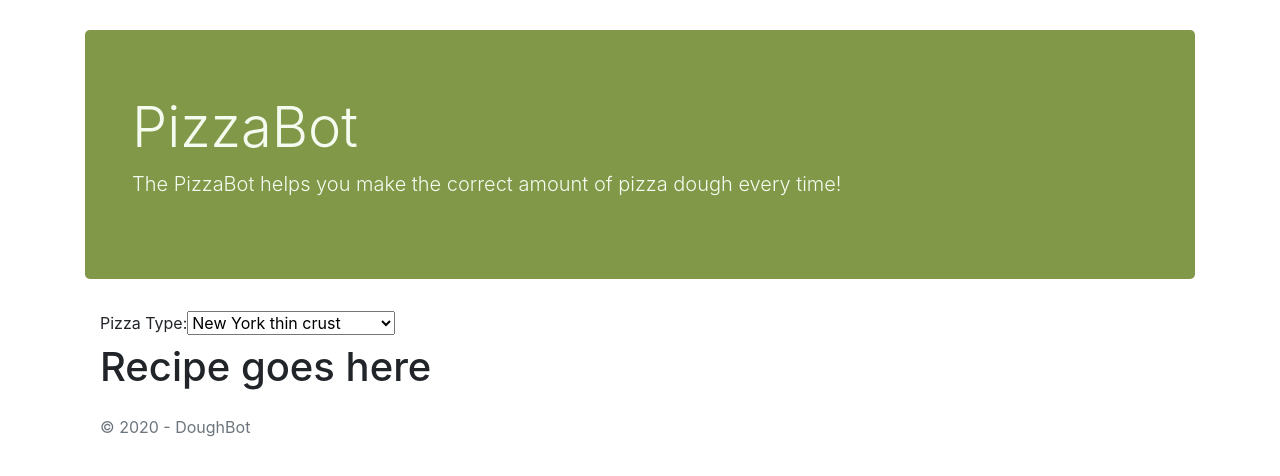
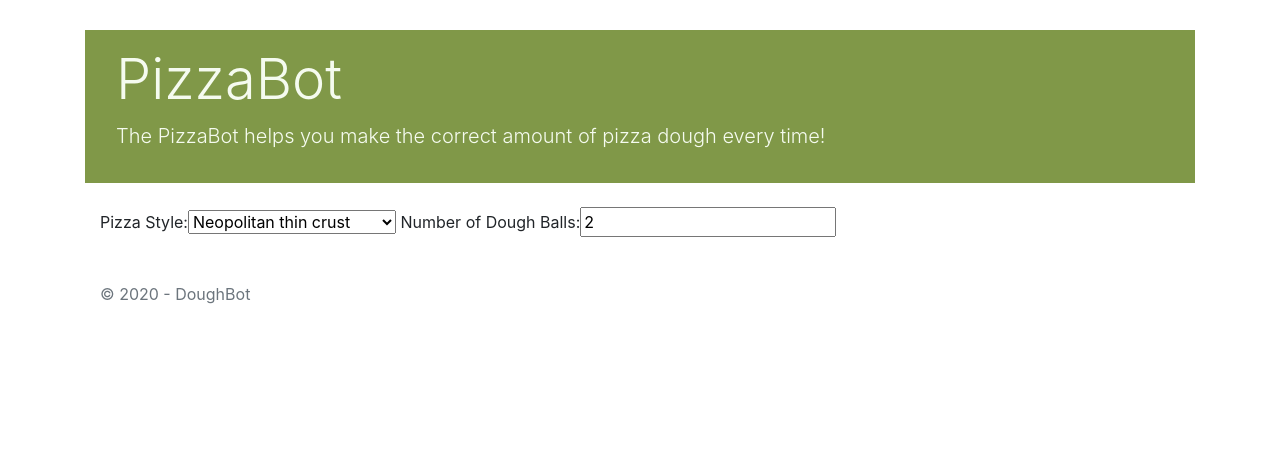
Before and after one commit to mikescha/DoughBot, a Django app: page / in a window 1280 px wide. Shown: the part 56-532 px from the top of the page. Run offline with Django 3.2, Linux system fonts and the light colour scheme; some libraries are stand-ins or nearby versions.

Commit message:
It's alive! Got the recipe showing and calculations done properly.

```diff
--- a/PizzaBot/forms.py
+++ b/PizzaBot/forms.py
@@ -9,11 +9,17 @@
 
 class PizzaForm(forms.Form):
 
-    pizza_type = forms.ChoiceField(
-        label = "Pizza Type",
-        choices = Pizza.PIZZA_TYPE_CHOICES,
-        initial= Pizza.initial,
+    pizza_style = forms.ChoiceField(
+        label = "Pizza Style",
+        choices = Pizza.PIZZA_STYLE_CHOICES,
+        initial= Pizza.initial_style,
         )
+
+    dough_balls = forms.IntegerField(
+        label = "Number of Dough Balls",
+        initial = Pizza.inital_doughballs
+        )
+
 
 
 class BootstrapAuthenticationForm(AuthenticationForm):
--- a/PizzaBot/pizza.py
+++ b/PizzaBot/pizza.py
@@ -1,12 +1,63 @@
 """description of the pizza class"""
 
-class Pizza(object):
-    NEOPOLITAN = "NE"
-    NEWYORK = "NY"
-    DEEPDISH = "DD"
-    PIZZA_TYPE_CHOICES = [
+neo_pizza_recipe = {
+    "flour" : 100.0,
+    "water" : 65.0,
+    "yeast" : 7.5,
+    "salt"  : 10.0,
+    "sugar" : 0.0,
+    "oil"   : 0.0}
+
+ny_pizza_recipe = {
+    "flour" : 100.0,
+    "water" : 60.0,
+    "yeast" : 10.0,
+    "salt"  : 10.0,
+    "sugar" : 5.0,
+    "oil"   : 12.0}
+
+dd_pizza_recipe = {
+    "flour" : 100.0,
+    "water" : 55.0,
+    "yeast" : 10.5,
+    "salt"  : 10.0,
+    "sugar" : 2.0,
+    "oil"   : 15.0}
+
+NEOPOLITAN = "NE"
+NEWYORK = "NY"
+DEEPDISH = "DD"
+
+pizza_descriptions = [
         (NEOPOLITAN, "Neopolitan thin crust"),
         (NEWYORK, "New York thin crust"),
         (DEEPDISH, "Chicago-style deep dish"),
     ]
-    initial = NEWYORK
+
+pizza_recipes = {
+        NEOPOLITAN : neo_pizza_recipe,
+        NEWYORK : ny_pizza_recipe,
+        DEEPDISH : dd_pizza_recipe,
+    }
+
+class Pizza(object):
+    PIZZA_STYLE_CHOICES = pizza_descriptions
+
+    initial_style = NEOPOLITAN
+    inital_doughballs = 2
+
+    def __init__(self, pizza_style, ball_count):
+        self.style_choice = ""
+        self.style_name = ""
+        self.dough_balls = 0
+        self.ingredients = {}
+        for p in pizza_descriptions:
+            if p[0] == pizza_style:
+                self.style_choice = p[0]
+                self.style_name = p[1]
+                self.dough_balls = ball_count
+
+                for ingredient in pizza_recipes[pizza_style]:
+                    self.ingredients[ingredient] = pizza_recipes[pizza_style][ingredient] * ball_count
+
+                break
--- a/PizzaBot/static/app/content/site.css
+++ b/PizzaBot/static/app/content/site.css
@@ -5,6 +5,12 @@
 .jumbotron {
     background-color: #809848 !important;
     color: #f5fbef
+}
+
+.jumbotron-fluid {
+    background-color: #809848 !important;
+    color: #f5fbef;
+    padding: 1em;
 }
 
 .navbar {
--- a/PizzaBot/static/app/scripts/pizza.js
+++ b/PizzaBot/static/app/scripts/pizza.js
@@ -64,42 +64,114 @@
         ajaxRecalcPizza();
     });
 
-    $("#pizza-form").submit(function (e) {
-        // preventing form page reload and default actions
-        e.preventDefault();
-        ajaxRecalcPizza();
-    });
-
     /*
      * Code for doing the AJAX magic.
      */
-
     function ajaxRecalcPizza() {
         console.log("About to make AJAX call");
+        console.log("Pizza--" + document.getElementById('id_pizza_style').value);
+        console.log("Count--" + parseInt(document.getElementById('id_dough_balls').value));
         $.ajax({
             type: 'POST',
             url: '',
             data: {
-                pizza_type: document.getElementById('id_pizza_type').value,
+                pizza_style: document.getElementById('id_pizza_style').value,
+                dough_balls: parseInt(document.getElementById('id_dough_balls').value),
             },
             processData: true,
             success: showRecipe,
             error: calcError
         });
-    }
+    };
 
     /*
      * What to do if ajax call is successful
      */
+    const capitalize = (s) => {
+        if (typeof s !== 'string') return ''
+        return s.charAt(0).toUpperCase() + s.slice(1)
+    };
+
+    const scale = (s, uBig, uSmall) => {
+        var n = "";
+        if (parseFloat(s) >= 1000) {
+            n = (parseFloat(s) / 1000) + uBig;
+        } else {
+            n = s + uSmall;
+        }
+        return n;
+    };
+
+    function listIngredients(ingredients) {
+        var list = "";
+        var item = "";
+
+        Object.keys(ingredients).forEach(ingredient => {
+            //skip any ingredient with 0 amount
+            if (ingredients[ingredient] != "0") {
+                //format will be "value" "unit" "ingredient name". Assume that all liquid ingredients are ml, everything
+                //else is in g for now
+                if (ingredient == "water" || ingredient == "oil") {
+                    item = scale(ingredients[ingredient], "l", "ml")
+                } else {
+                    item = scale(ingredients[ingredient], "kg", "g");
+                }
+                item += " " + capitalize(ingredient) + "<br>";
+                list += item;
+            };
+        });
+
+        return list;
+    };
+
     function showRecipe(response) {
         console.log("Handling successful response");
-        var e = document.getElementById("id_pizza_type");
-        var pizza_type = e.options[e.selectedIndex].text;
 
-        var recipe_html = "";
-        recipe_html = "<h1>Your pizza is: " + pizza_type;
+        const pizza = JSON.parse(response);
+        const ingredients = pizza["ingredients"];
 
-        document.getElementById("the_recipe").innerHTML = recipe_html;
+        console.log(pizza["style_name"]);
+        console.log(pizza["dough_balls"] + " dough balls");
+        console.log(ingredients);
+
+        var table = document.getElementById("recipe_table");
+
+        //Delete the old rows
+        table.innerHTML = "";
+
+        //Make an array of the keys in reverse order
+        var reverse_ingredients = Object.keys(ingredients).reverse();
+
+        //Add the new rows. Remember that we have to go backwards
+        reverse_ingredients.forEach(ingredient => {
+            //skip any ingredient with 0 amount
+            if (ingredients[ingredient] != "0") {
+                row = table.insertRow(0);
+
+                cell = row.insertCell(0);
+                cell.innerHTML = capitalize(ingredient);
+
+                cell = row.insertCell(0);
+                cell.style.textAlign = "right";
+                //format will be "value" "unit" "ingredient name". Assume that all liquid ingredients are ml, everything
+                //else is in g for now
+                if (ingredient == "water" || ingredient == "oil") {
+                    cell.innerHTML = scale(ingredients[ingredient], "l", "ml")
+                } else {
+                    cell.innerHTML = scale(ingredients[ingredient], "kg", "g");
+                }
+            };
+        });
+
+        row = table.insertRow(0);
+        cell = row.insertCell(0);
+        cell.colSpan = 2;
+        cell.innerHTML = "Makes " + pizza["dough_balls"] + " balls";
+
+        var row = table.insertRow(0);
+        var cell = row.insertCell(0);
+        cell.colSpan = 2;
+        cell.innerHTML = "<b>" + pizza["style_name"] + "</b>";
     };
 
     function calcError(response) {
@@ -107,4 +179,8 @@
         alert(response["responseJSON"]["error"]);
     };
 
+    //this will run when the entire page has loaded, so it will cause the recipe to show
+    //by default
+    ajaxRecalcPizza();
+
 });
--- a/PizzaBot/templates/app/pizza.html
+++ b/PizzaBot/templates/app/pizza.html
@@ -2,7 +2,7 @@
 
 {% block content %}
 
-    <div class="jumbotron">
+    <div class="jumbotron-fluid">
         <div class="container">
             <h1 class="display-4">{{ title }}</h1>
             <p class="lead">{{ message }}</p>
@@ -11,15 +11,19 @@
 
 
     <main class="container">
+        <br />
+
         <form action="/" method="post" id="pizza-form">
                 {% csrf_token %}
                 {{ form }}
         </form>
 
-        <div id="the_recipe">
-            <h1>Recipe goes here</h1>
-        </div>
+        <br />
+
+        <table id="recipe_table"></table>
+
     </main>
+
 
 
 {% endblock %}
--- a/PizzaBot/views.py
+++ b/PizzaBot/views.py
@@ -6,6 +6,7 @@
 from django.shortcuts import render
 from django.http import HttpRequest
 from django.http import JsonResponse
+import json
 
 from .pizza import Pizza
 from .forms import PizzaForm
@@ -20,11 +21,14 @@
 
         if form.is_valid():
             # process the data in form.cleaned_data as required
-            message = form.cleaned_data["pizza_type"]
+            style = form.cleaned_data["pizza_style"]
+            dough_balls = form.cleaned_data["dough_balls"]
+
+            the_pizza = Pizza(style, dough_balls)
 
             # If we are POSTing, then return the response to the JQuery code so it can draw it on the page without refresh
-            #serialized_data = json.dumps(the_data)
-            return JsonResponse({"pizza_type" : message}, status=200)
+            serialized_data = json.dumps(the_pizza.__dict__)
+            return JsonResponse(serialized_data, status=200, safe=False)
         else:
             #TODO Form is not valid for some reason, put in error handling
             assert False
```
